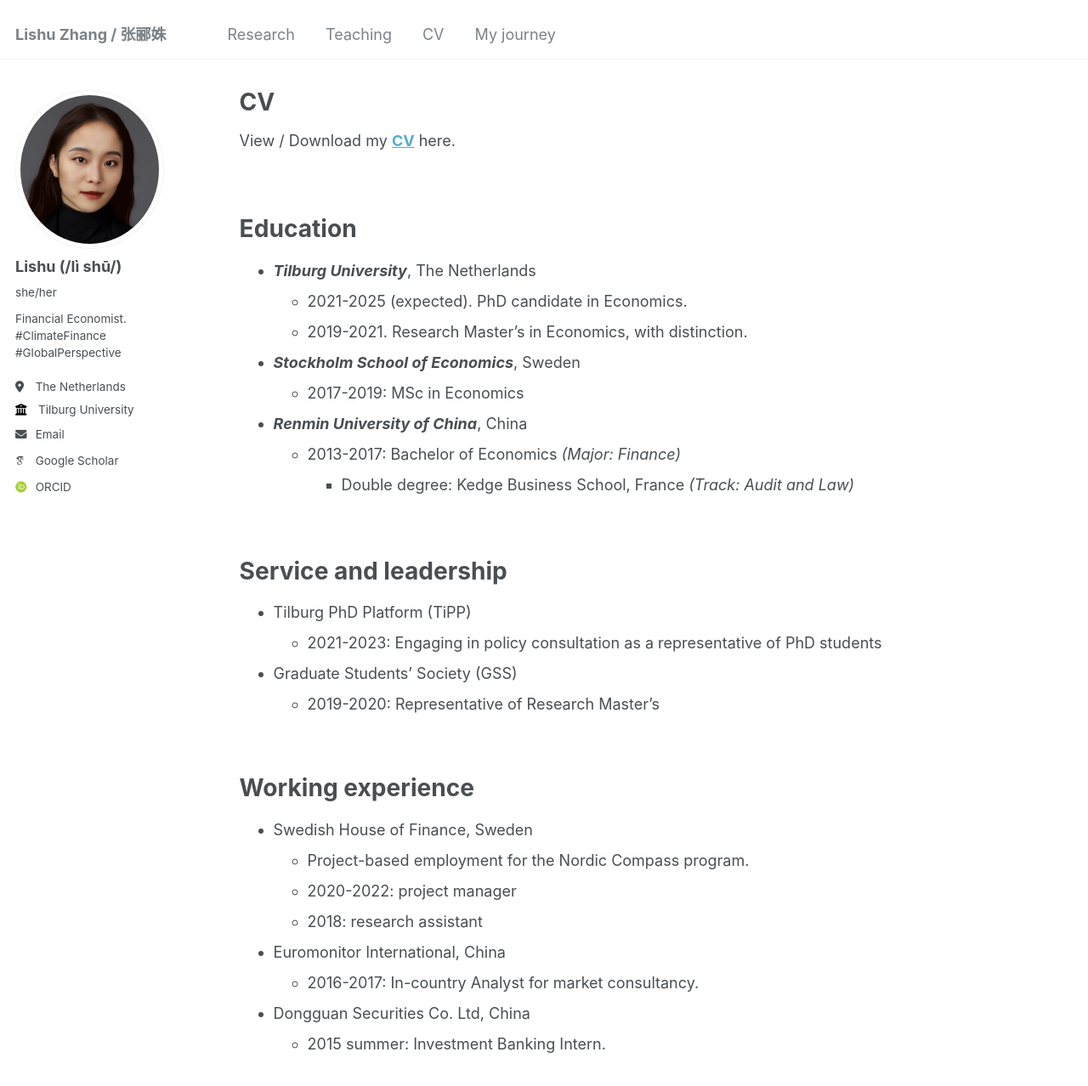
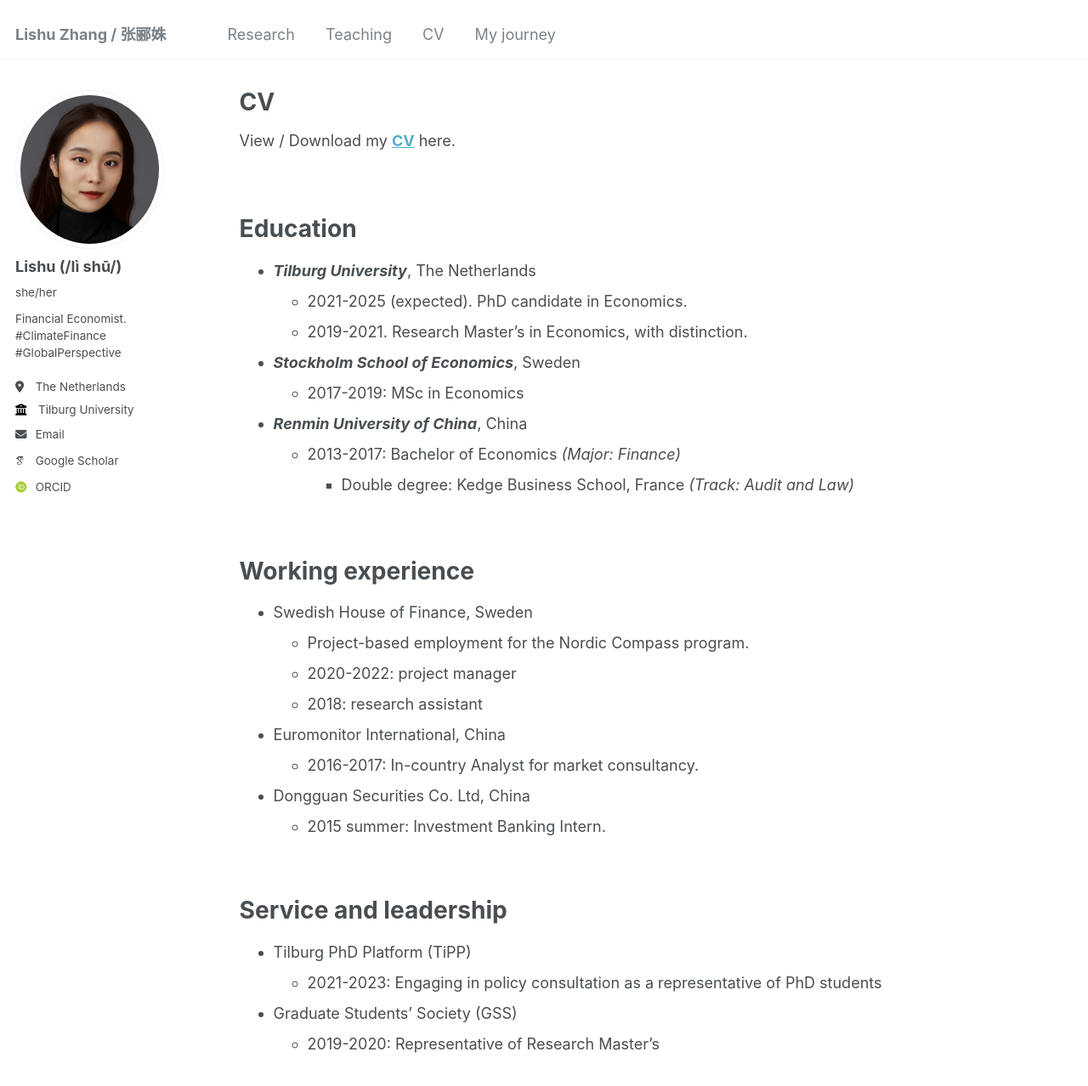
Before and after one commit to LishuZ/LishuZ.github.io, a Jekyll site: the page built from _pages/cv.md, in a window 1280 px wide and 1400 px high. Shown: the top 1278 px of the window at 85% size. Built offline with Jekyll 4.4.1, drawn with Linux system fonts in a browser that asks for light colours; some web fonts are replaced; part of the change alters nothing that is shown.

Commit message:
Update cv.md

```diff
--- a/_pages/cv.md
+++ b/_pages/cv.md
@@ -27,17 +27,6 @@ Education
 <br/>
 <br/>
 
-
-Service and leadership
-======
-* Tilburg PhD Platform (TiPP)
-  * 2021-2023: Engaging in policy consultation as a representative of PhD students
-
-* Graduate Students’ Society (GSS)
-  *  2019-2020: Representative of Research Master’s
-
-<br/>
-
 Working experience
 ======
 * Swedish House of Finance, Sweden
@@ -48,3 +37,13 @@ Working experience
   * 2016-2017: In-country Analyst for market consultancy.
 * Dongguan Securities Co. Ltd, China
   * 2015 summer: Investment Banking Intern.
+
+<br/>
+
+Service and leadership
+======
+* Tilburg PhD Platform (TiPP)
+  * 2021-2023: Engaging in policy consultation as a representative of PhD students
+
+* Graduate Students’ Society (GSS)
+  *  2019-2020: Representative of Research Master’s
```
